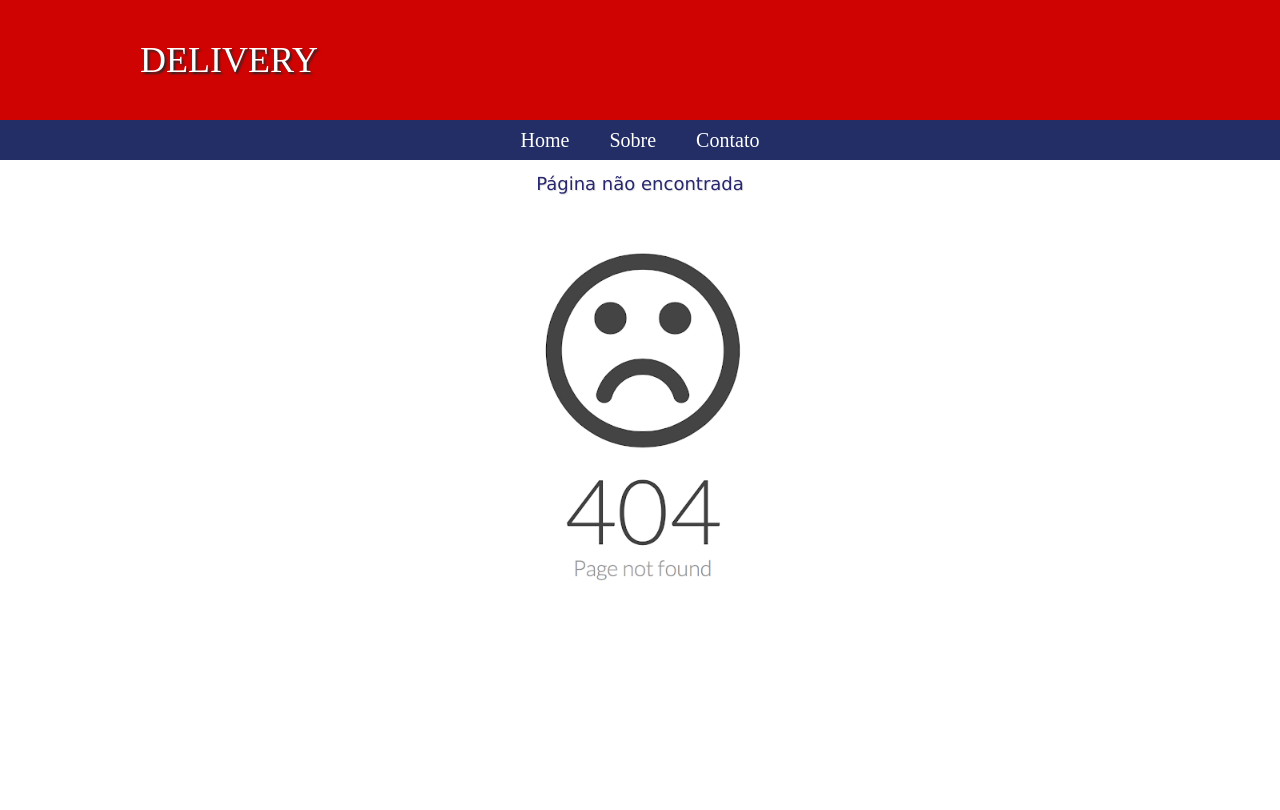
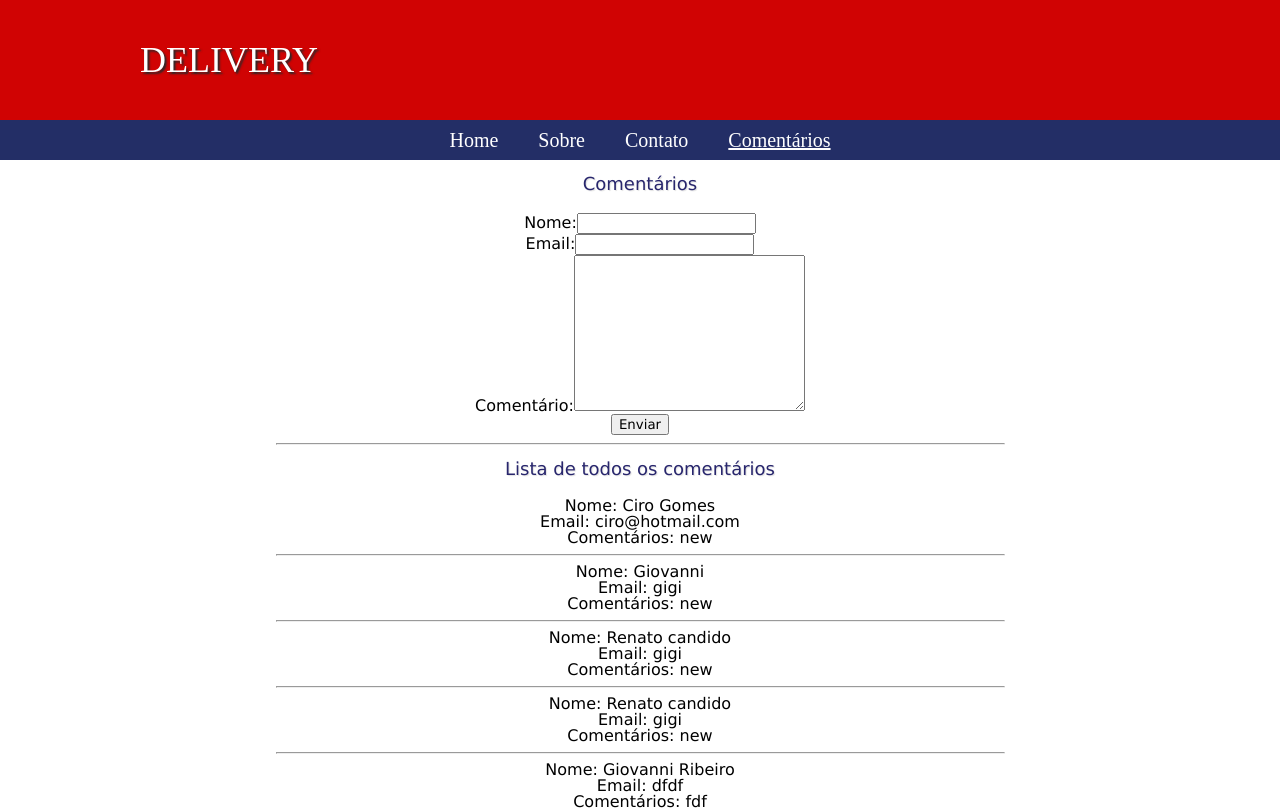
Before and after one commit to giovannirp/projetos-react, a React (Create React App) app in the folder delivery-full/: page /comentarios in a window 1280 px wide. Shown: the top 810 px of the page. Built offline with nearby package versions, Linux system fonts and the light colour scheme; data requests are answered from the project's data file.

Commit message:
feat: adicionando post e listagem de comentarios

```diff
--- a/delivery-full/db.json
+++ b/delivery-full/db.json
@@ -49,6 +49,62 @@
       "telefone": "11787878",
       "mensagem": "mensagem",
       "id": 4
+    },
+    {
+      "nome": "",
+      "telefone": "",
+      "mensagem": "",
+      "id": 5
+    }
+  ],
+  "comentarios": [
+    {
+      "nome": "Ciro Gomes",
+      "email": "ciro@hotmail.com",
+      "comentario": "new",
+      "id": 1
+    },
+    {
+      "nome": "Giovanni ",
+      "email": "gigi",
+      "comentario": "new",
+      "id": 2
+    },
+    {
+      "nome": "Renato candido",
+      "email": "gigi",
+      "comentario": "new",
+      "id": 3
+    },
+    {
+      "nome": "Renato candido",
+      "email": "gigi",
+      "comentario": "new",
+      "id": 4
+    },
+    {
+      "nome": "Giovanni Ribeiro",
+      "email": "dfdf",
+      "comentario": "fdf",
+      "id": 5
+    },
+    {
+      "nome": "jefferson",
+      "email": "jefferson@hotmail.com",
+      "comentario": "jefferson",
+      "id": 6
+    },
+    {
+      "nome": "Giovanni",
+      "email": "jcesarauj@gmail.com",
+      "comentario": "novo cometario",
+      "id": 7
+    },
+    {
+      "nome": "Giovanni",
+      "email": "jcesarauj@gmail.com",
+      "comentario": "ver",
+      "id": 8
     }
   ],
   "macarrao": [
--- a/delivery-full/src/App.js
+++ b/delivery-full/src/App.js
@@ -8,6 +8,7 @@ import ProductDetails from "./Pages/ProductDetails";
 import NotFound from "./Pages/NotFound";
 import SearchForm from "./Components/SearchForm";
 import Search from "./Pages/Search";
+import Comentarios from "./Pages/Comentarios";
 
 function App() {
   return (
@@ -21,6 +22,7 @@ function App() {
           <Route path="/contato" element={<Contato />} />
           <Route path="/products/:id" element={<ProductDetails />} />
           <Route path="/search" element={<Search />} />
+          <Route path="/comentarios" element={<Comentarios />} />
           <Route  path="*" element={<NotFound />} />
         </Routes>
       </BrowserRouter>
--- /dev/null
+++ b/delivery-full/src/Components/ListComentarios.js
@@ -0,0 +1,33 @@
+import React from "react";
+import { useState, useEffect } from "react";
+const url = "http://localhost:3000/comentarios";
+
+export default function ListComentarios() {
+  const [listComent, setListComent] = useState([]);
+
+  useEffect(() => {
+    async function fetchDatComentario() {
+      const res = await fetch(url);
+
+      const data = await res.json();
+      console.log(data);
+      setListComent(data);
+    }
+    fetchDatComentario();
+  }, []);
+  return (
+    <main>
+      <div>
+        <h1>Lista de todos os comentários</h1>
+        {listComent.map((listComent) => (
+          <div>
+            <div>Nome: {listComent.nome}</div>
+            <div>Email: {listComent.email}</div>
+            <div>Comentários: {listComent.comentario}</div>
+            <hr />
+          </div>
+        ))}
+      </div>
+    </main>
+  );
+}
--- a/delivery-full/src/Components/Nav.js
+++ b/delivery-full/src/Components/Nav.js
@@ -37,6 +37,16 @@ export default function Nav() {
               Contato
             </NavLink>
           </li>
+          <li>
+            <NavLink
+              to="/comentarios"
+              className={({ isActive }) =>
+                isActive ? "link-ativo" : "link-desativo"
+              }
+            >
+              Comentários
+            </NavLink>
+          </li>
         </ul>
       </div>
     </nav>
--- /dev/null
+++ b/delivery-full/src/Pages/Comentarios.js
@@ -0,0 +1,78 @@
+import React from "react";
+import { useState } from "react";
+import ListComentarios from "../Components/ListComentarios";
+import "./Comentarios.scss";
+
+export default function Comentarios() {
+  const [comentarios, setComentarios] = useState([]);
+
+  const [nome, setNome] = useState("");
+  const [email, setEmail] = useState("");
+  const [comentario, setComentario] = useState("");
+
+  const clearInputs = () => {
+    setNome("");
+    setEmail("");
+    setComentario("");
+  }
+
+  const handleSubmit = async (event) => {
+    event.preventDefault();
+    const comentarios = {
+      nome,
+      email,
+      comentario
+    }
+
+    console.log(comentarios)
+
+    const response = await fetch("http://localhost:3000/comentarios", {
+      method: "POST",
+      headers: {
+        "Content-type" : "application/json"
+      },
+      body: JSON.stringify(comentarios)
+    })
+
+    clearInputs();
+
+    return await response.json();
+  };
+
+  return (
+    <main>
+      <div className="comentarios">
+        <h1>Comentários</h1>
+        <form onSubmit={handleSubmit}>
+          <div className="form-control">
+            <label htmlFor="nome">Nome:</label>
+            <input
+              type="text"
+              value={nome}
+              onChange={(e) => setNome(e.target.value)}
+              id="nome"
+            />
+          </div>
+          <div className="form-control">
+            <label htmlFor="email">Email:</label>
+            <input
+              type="text"
+              value={email}
+              onChange={(e) => setEmail(e.target.value)}
+              id="email"
+            />
+          </div>
+          <div className="form-control">
+            <label htmlFor="comentario">Comentário:</label>
+            <textarea value={comentario} id="comentario" onChange={(e) => setComentario(e.target.value)} cols="30" rows="10"></textarea>
+          </div>
+          <div className="form-control">
+            <button>Enviar</button>
+          </div>
+        </form>
+        <hr />
+        <ListComentarios />
+      </div>
+    </main>
+  );
+}
--- /dev/null
+++ b/delivery-full/src/Pages/Comentarios.scss
@@ -0,0 +1,13 @@
+.comentarios {
+    max-width: 729px;
+    margin: 0 auto;
+    text-align: center;
+
+    h1 {
+      margin-top: 15px;
+      font-size: 18px;
+      margin-bottom: 20px;
+      color: #28266d;
+      text-shadow: 1px 1px 1px #e1e1e1;
+    }
+}
```
